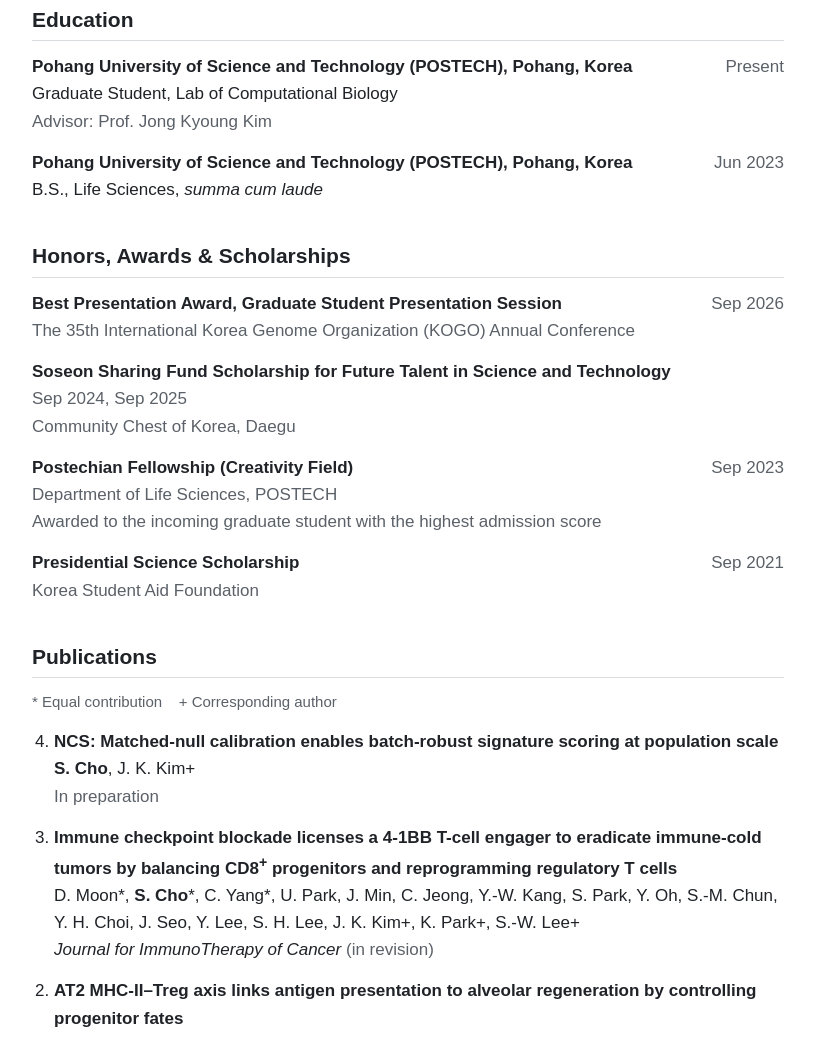
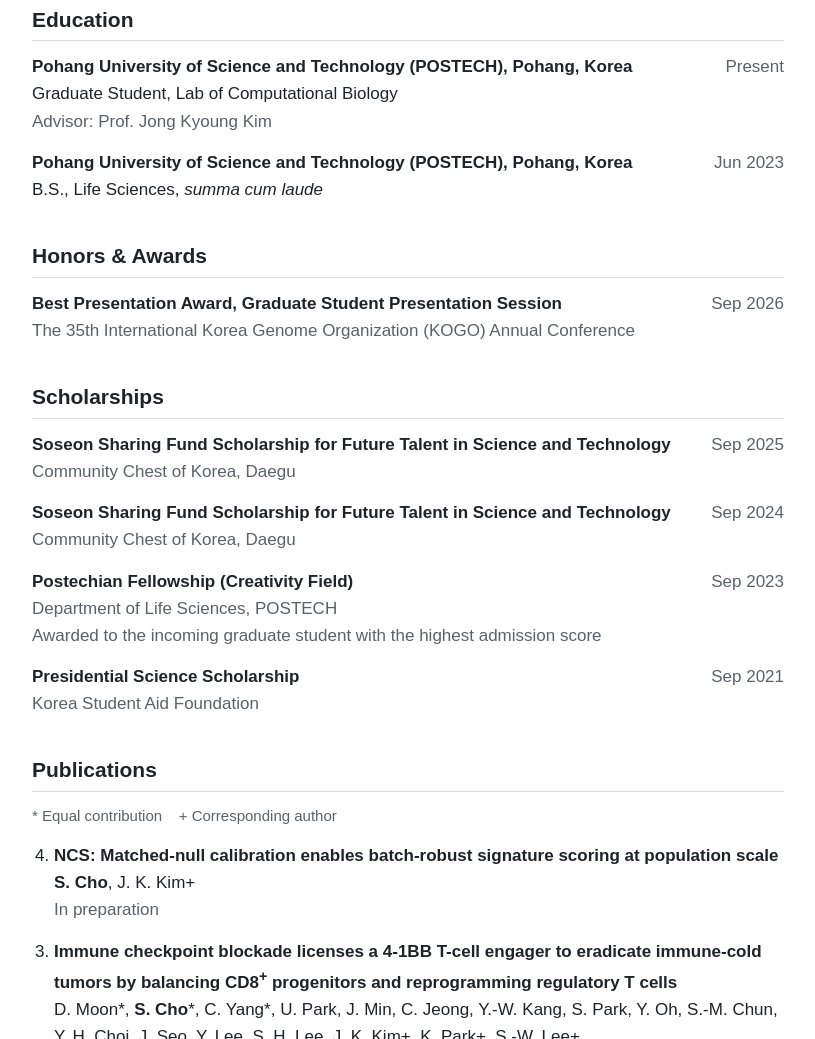
Before and after one commit to seongju-cho/seongju-cho.github.io, a plain HTML site: page index.html in a window 1280 px wide. Shown: the part 725-1764 px from the top of the page, without its empty margins (232-1047 px from the left). Drawn offline with Linux system fonts and the light colour scheme.

Commit message:
Split Honors & Awards and Scholarships sections

```diff
--- a/index.html
+++ b/index.html
@@ -175,7 +175,7 @@
   </section>
 
   <section id="awards">
-    <h2>Honors, Awards &amp; Scholarships</h2>
+    <h2>Honors &amp; Awards</h2>
     <div class="entry">
       <div class="head">
         <strong>Best Presentation Award, Graduate Student Presentation Session</strong>
@@ -183,10 +183,21 @@
       </div>
       <div class="sub">The 35th International Korea Genome Organization (KOGO) Annual Conference</div>
     </div>
+  </section>
+
+  <section id="scholarships">
+    <h2>Scholarships</h2>
     <div class="entry">
       <div class="head">
         <strong>Soseon Sharing Fund Scholarship for Future Talent in Science and Technology</strong>
-        <span class="date">Sep 2024, Sep 2025</span>
+        <span class="date">Sep 2025</span>
+      </div>
+      <div class="sub">Community Chest of Korea, Daegu</div>
+    </div>
+    <div class="entry">
+      <div class="head">
+        <strong>Soseon Sharing Fund Scholarship for Future Talent in Science and Technology</strong>
+        <span class="date">Sep 2024</span>
       </div>
       <div class="sub">Community Chest of Korea, Daegu</div>
     </div>
```
